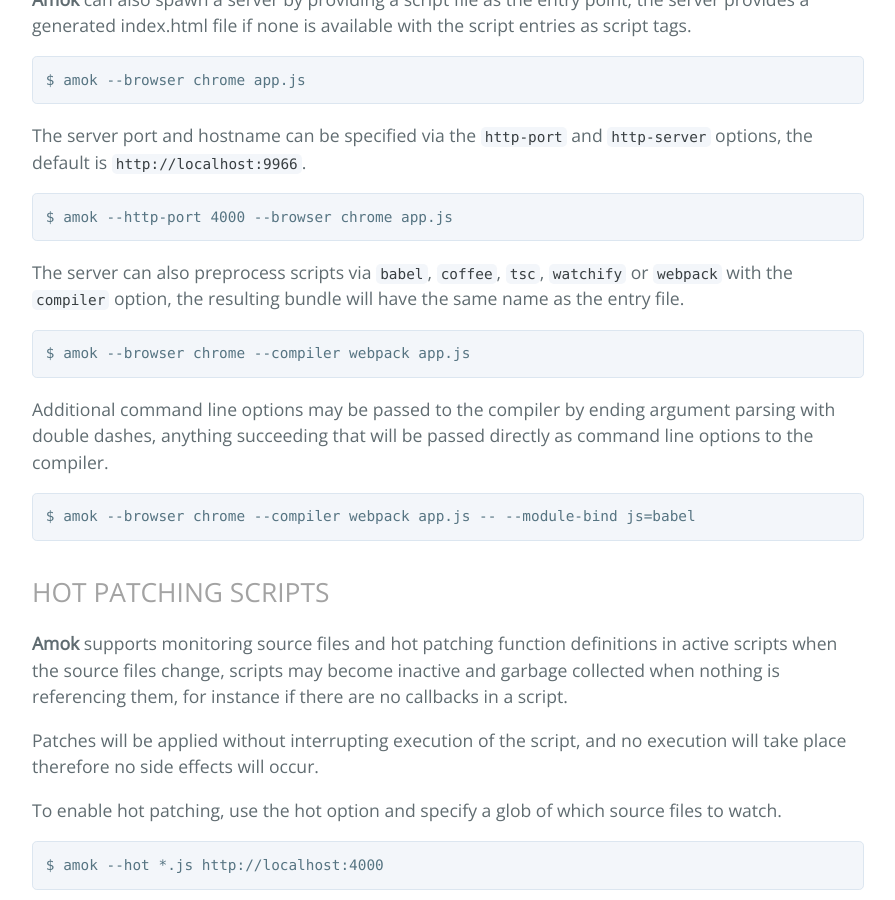
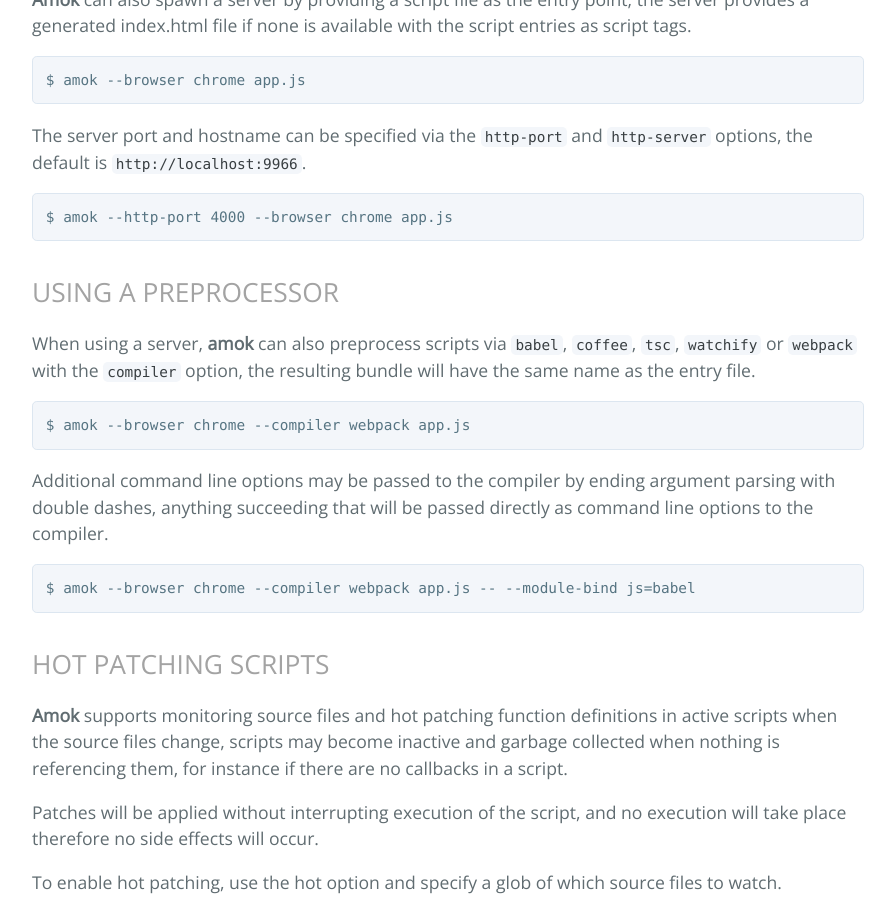
Before and after one commit to stereokai/amok, a Jekyll site: the page built from man/index.md, in a window 1280 px wide and 900 px high, scrolled down 1832 px. Shown: the whole window, without its empty margins (192-1087 px from the left). Built offline with Jekyll 4.4.1, drawn with Linux system fonts in a browser that asks for light colours; nearby versions of some CDN libraries; comment, search, counter and statistics services are not loaded; the repository's description, which GitHub fills in, is left out.

Commit message:
Add preprocessor heading to man/readme.md

````diff
--- a/man/index.md
+++ b/man/index.md
@@ -82,7 +82,8 @@
 $ amok --http-port 4000 --browser chrome app.js
 ```
 
-The server can also preprocess scripts via `babel`, `coffee`, `tsc`, `watchify`
+## USING A PREPROCESSOR
+When using a server, **amok** can also preprocess scripts via `babel`, `coffee`, `tsc`, `watchify`
 or `webpack` with the `compiler` option, the resulting bundle will have the same
 name as the entry file.
 
````
